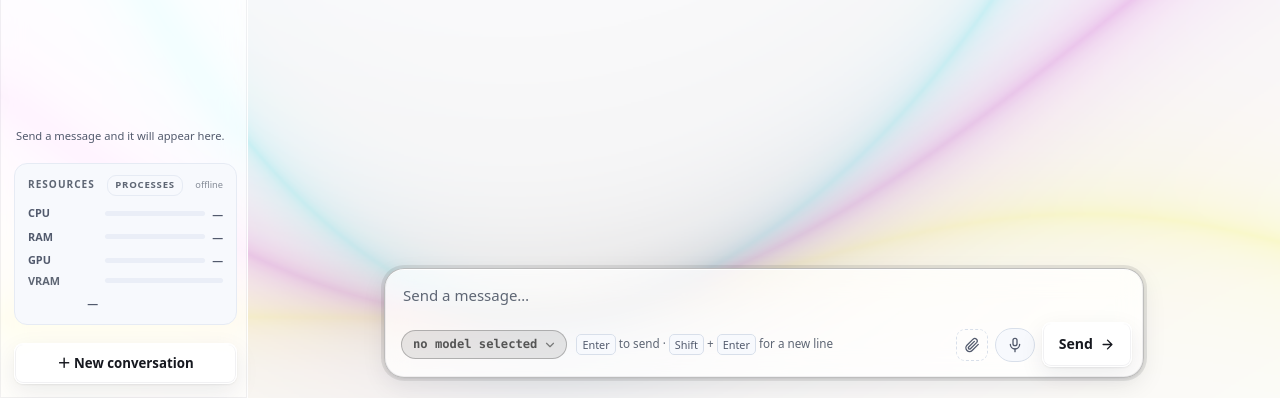
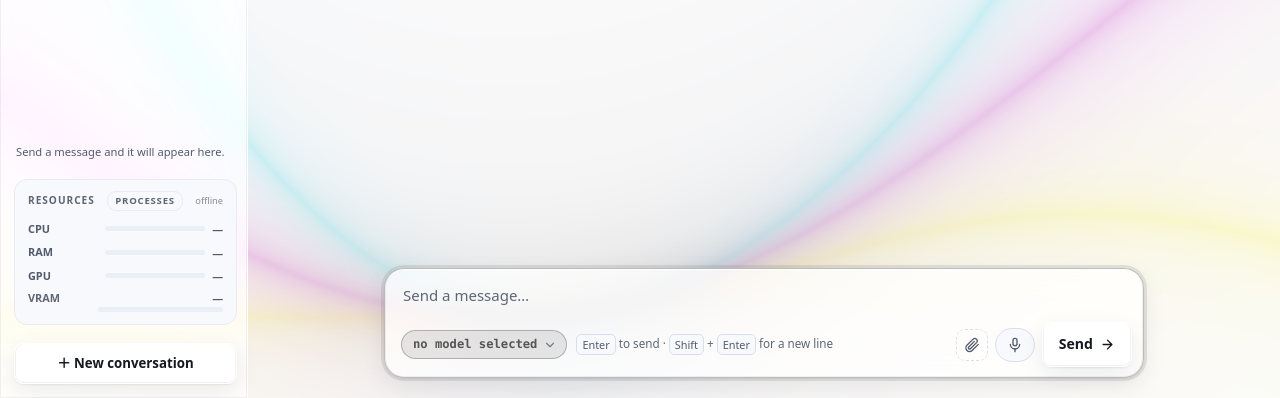
Before and after one commit to Lhordstarr/starr_mx, an Electron app: page public/index.html in a window 1280 px wide. Shown: the part 402-800 px from the top of the page. Drawn offline with Linux system fonts and the light colour scheme; no server answers.

Commit message:
resources: put the VRAM bar on its own line
The VRAM row is only two columns wide (label + value) and the value is long
('954.79 MB / 2.0 GB'), so dropping a bar into the middle pushed the value
out of place. The bar now sits on a full-width line beneath the value, so the
text keeps its original position.

```diff
--- a/public/resources.js
+++ b/public/resources.js
@@ -78,8 +78,10 @@ function buildMarkup() {
            byte counts and a bar, and the counts state the fraction already. -->
       <div class="resources__row resources__row--sub" data-metric="vram">
         <span class="resources__label">VRAM</span>
+        <span class="resources__value">—</span>
+      </div>
+      <div class="resources__row resources__row--sub resources__row--vrambar" data-metric="vram-bar">
         <span class="resources__bar"><i></i></span>
-        <span class="resources__value">—</span>
       </div>
     </div>
 
@@ -213,6 +215,8 @@ export function mountResources() {
       const vramText = hasTotal ? `${fmtMB(used)} / ${fmtMB(total)}` : typeof used === 'number' ? fmtMB(used) : '—';
       const vramPct = hasTotal ? (used / total) * 100 : null;
       setMeter('vram', vramText, vramPct, vramPct === null ? null : loadBand(vramPct));
+      const vramBarFill = host.querySelector('.resources__row--vrambar .resources__bar > i');
+      if (vramBarFill) vramBarFill.style.width = vramPct === null ? '0%' : `${Math.min(100, Math.max(0, vramPct))}%`;
 
       const what = [
         r.gpu.vendor === 'amd' ? 'AMD' : r.gpu.vendor === 'nvidia' ? 'NVIDIA' : '',
@@ -227,6 +231,8 @@ export function mountResources() {
       // Say why, rather than showing a permanently empty bar.
       setMeter('gpu', 'none', null, null);
       setMeter('vram', 'none', null, null);
+      const vramBarFill = host.querySelector('.resources__row--vrambar .resources__bar > i');
+      if (vramBarFill) vramBarFill.style.width = '0%';
       if (gpuRow) gpuRow.title = r.gpu.reason ?? 'No GPU detected';
       if (vramRow) vramRow.title = r.gpu.reason ?? 'No GPU detected';
     }
--- a/public/styles.css
+++ b/public/styles.css
@@ -2645,6 +2645,18 @@ a.icon-btn {
   color: var(--text-faint);
 }
 
+/* VRAM bar on its own line: the value is long and there is no room for a
+   label, two byte counts and a bar on one row. Full width keeps it readable. */
+.resources__row--vrambar {
+  margin-top: -6px;
+  grid-template-columns: 1fr;
+  padding-left: 70px;
+}
+
+.resources__row--vrambar .resources__bar {
+  width: 100%;
+}
+
 .resources__bar {
   position: relative;
   height: 5px;
```
